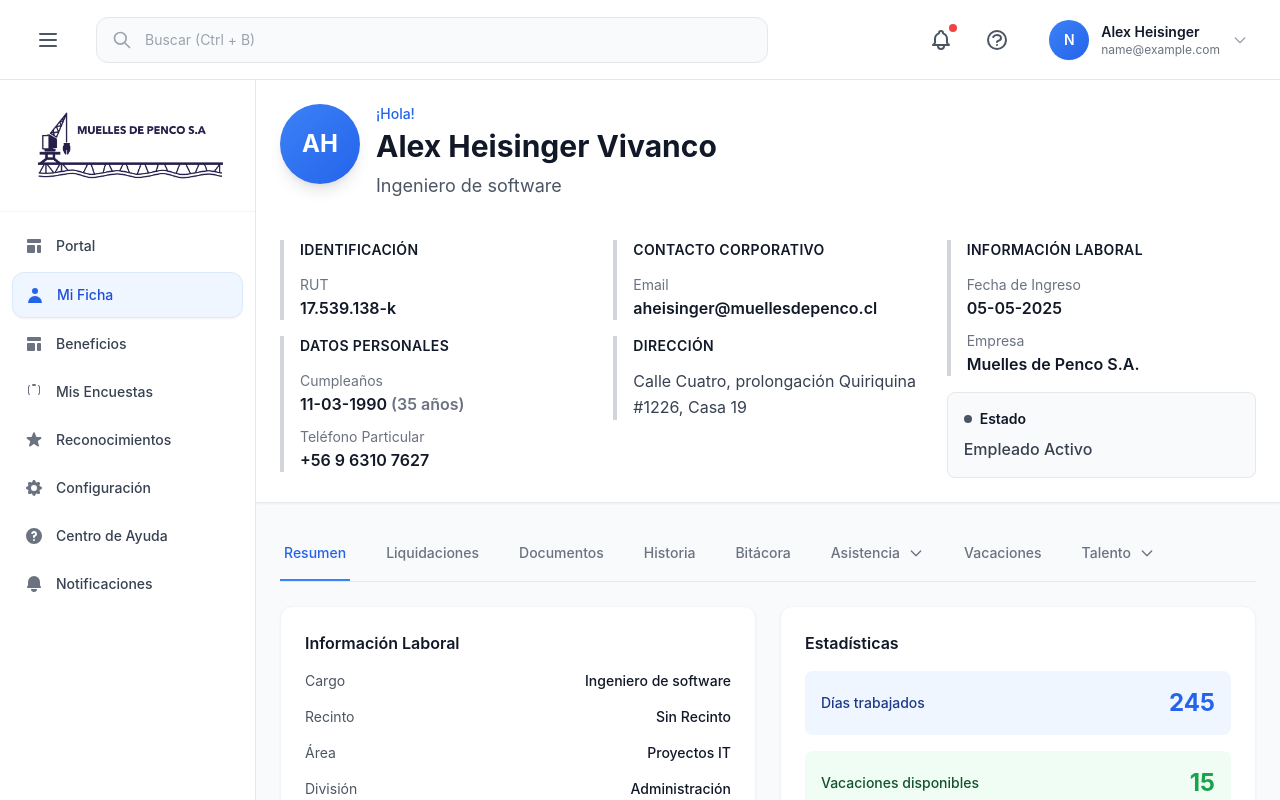
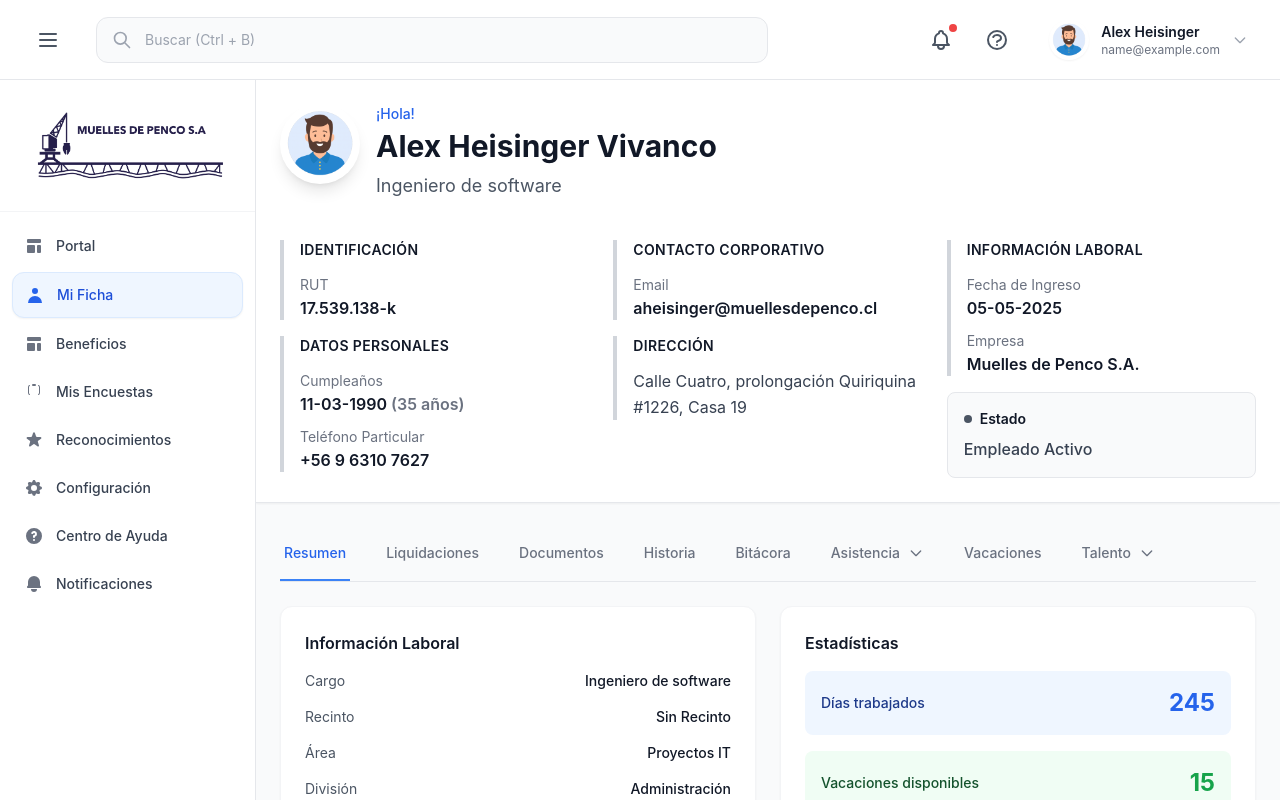
Before and after one commit to AlexHeisinger09/Seven, a React (Vite) app: page / in a window 1280 px wide. Both pictures are taken after typing "name@example.com" into the empty fields and a click on the button "Siguiente". Shown: the top 800 px of the page. Built offline with nearby package versions, Linux system fonts and the light colour scheme.

Commit message:
maqueta frontend lista

```diff
--- /dev/null
+++ b/src/components/Avatar.tsx
@@ -0,0 +1,111 @@
+// src/components/Avatar.tsx
+import React from 'react';
+
+// 1. DEFINIR LAS PROPIEDADES QUE ACEPTA EL COMPONENTE
+interface AvatarProps {
+  src?: string;           // URL de imagen personalizada (opcional)
+  alt?: string;           // Texto alternativo para la imagen (opcional)
+  name?: string;          // Nombre de la persona (opcional)
+  gender?: 'male' | 'female' | 'other'; // Género (opcional)
+  size?: 'sm' | 'md' | 'lg' | 'xl';     // Tamaño del avatar (opcional)
+  className?: string;     // Clases CSS adicionales (opcional)
+}
+
+// 2. DEFINIR LOS TAMAÑOS DISPONIBLES
+const sizeClasses = {
+  sm: 'w-8 h-8',      // 32px × 32px
+  md: 'w-10 h-10',    // 40px × 40px
+  lg: 'w-16 h-16',    // 64px × 64px
+  xl: 'w-20 h-20'     // 80px × 80px
+};
+
+// 3. FUNCIÓN PARA DETECTAR GÉNERO BASADO EN EL NOMBRE
+const inferGenderFromName = (name: string): 'male' | 'female' => {
+  // Lista básica de nombres femeninos comunes en español
+  const femaleNames = [
+    'ana', 'maria', 'carmen', 'laura', 'sofia', 'valentina',
+    'isabella', 'alejandra', 'andrea', 'carolina', 'fernanda',
+    'paula', 'camila', 'natalia', 'daniela', 'gabriela'
+  ];
+
+  // Extraer el primer nombre y convertirlo a minúsculas
+  const firstName = name.toLowerCase().split(' ')[0];
+
+  // Si está en la lista de nombres femeninos, devolver 'female', sino 'male'
+  return femaleNames.includes(firstName) ? 'female' : 'male';
+};
+
+// 4. COMPONENTE PRINCIPAL
+export function Avatar({
+  src,                    // Imagen personalizada
+  alt,
+  name = '',              // Valor por defecto: cadena vacía
+  gender,                 // Puede ser undefined
+  size = 'md',            // Valor por defecto: tamaño mediano
+  className = ''          // Valor por defecto: sin clases adicionales
+}: AvatarProps) {
+
+  // 5. DETERMINAR EL GÉNERO
+  // Si no se proporciona género, intentar detectarlo del nombre
+  const detectedGender = gender || inferGenderFromName(name);
+
+  // 6. CASO 1: SI HAY IMAGEN PERSONALIZADA
+  if (src) {
+    return (
+      <div className={`${sizeClasses[size]} rounded-full overflow-hidden ${className}`}>
+        <img
+          src={src}
+          alt={alt || name}
+          className="w-full h-full object-cover"
+          onError={(e) => {
+            // Si falla la carga de la imagen personalizada,
+            // cambiar a imagen genérica
+            const target = e.target as HTMLImageElement;
+            target.src = detectedGender === 'female' ? '/woman.png' : '/men.png';
+          }}
+        />
+      </div>
+    );
+  }
+
+  // 7. CASO 2: USAR IMAGEN GENÉRICA
+  const genericImage = detectedGender === 'female' ? '/woman.png' : '/men.png';
+
+  return (
+    <div className={`${sizeClasses[size]} rounded-full overflow-hidden ${className}`}>
+      <img
+        src={genericImage}
+        alt={alt || name || 'Avatar'}
+        className="w-full h-full object-cover"
+        onError={(e) => {
+          // 8. CASO 3: FALLBACK FINAL - MOSTRAR INICIALES
+          // Si las imágenes genéricas también fallan
+          const target = e.target as HTMLImageElement;
+          const parent = target.parentElement;
+
+          if (parent) {
+            // Extraer iniciales del nombre
+            const initials = name
+              .split(' ')                    // Dividir por espacios
+              .map(word => word.charAt(0))   // Tomar primera letra de cada palabra
+              .join('')                      // Unir las letras
+              .substring(0, 2)               // Tomar máximo 2 caracteres
+              .toUpperCase() || '?';         // Convertir a mayúsculas, '?' si está vacío
+
+            // Determinar tamaño del texto según el tamaño del avatar
+            const textSize = size === 'sm' ? 'text-xs' :
+                           size === 'lg' ? 'text-lg' :
+                           size === 'xl' ? 'text-xl' : 'text-sm';
+
+            // Reemplazar la imagen con un div que contiene las iniciales
+            parent.innerHTML = `
+              <div class="w-full h-full bg-gradient-to-br from-blue-500 to-blue-600 flex items-center justify-center">
+                <span class="text-white font-semibold ${textSize}">${initials}</span>
+              </div>
+            `;
+          }
+        }}
+      />
+    </div>
+  );
+}
--- a/src/components/Header.tsx
+++ b/src/components/Header.tsx
@@ -1,5 +1,7 @@
+// src/components/Header.tsx
 import React, { useState, useRef, useEffect } from 'react';
 import type { HeaderProps } from '../types';
+import { Avatar } from './Avatar';
 
 interface ExtendedHeaderProps extends HeaderProps {
   isSidebarOpen: boolean;
@@ -140,11 +142,11 @@ export function Header({
             className="flex items-center gap-3 ml-3 p-2 rounded-xl hover:bg-gray-50 transition-colors cursor-pointer"
             onClick={handleProfileClick}
           >
-            <div className="w-10 h-10 bg-gradient-to-br from-blue-500 to-blue-600 rounded-full flex items-center justify-center shadow-sm">
-              <span className="text-white text-sm font-semibold">
-                {user.email.charAt(0).toUpperCase()}
-              </span>
-            </div>
+            <Avatar
+              name="Alex Heisinger"
+              size="md"
+              className="shadow-sm"
+            />
             <div className="hidden sm:block">
               <div className="text-sm font-semibold text-gray-900">
                 Alex Heisinger
--- a/src/components/Login.tsx
+++ b/src/components/Login.tsx
@@ -75,7 +75,7 @@ export function Login({ onSuccess }: LoginProps) {
                   <input
                     type="email"
                     className="flex-1 py-4 px-4 text-gray-900 bg-transparent outline-none placeholder-gray-500"
-                    placeholder="tu@empresa.com"
+                    placeholder="tu@correo.com"
                     value={state.email}
                     onChange={(e) => updateState({ email: e.target.value })}
                     aria-invalid={!!state.error}
--- a/src/components/index.ts
+++ b/src/components/index.ts
@@ -1,4 +1,7 @@
+
+// src/components/index.ts
 export { Login } from './Login';
 export { Header } from './Header';
 export { Sidebar } from './Sidebar';
+export { Avatar } from './Avatar';
 export { Content } from '../seven/ContenidoEjemplo/Content';
--- a/src/seven/MiFicha/MiFicha.tsx
+++ b/src/seven/MiFicha/MiFicha.tsx
@@ -1,5 +1,6 @@
 // src/seven/MiFicha/MiFicha.tsx
 import { useState } from 'react';
+import { Avatar } from '../../components/Avatar';
 
 interface MiFichaProps {
   isSidebarCollapsed?: boolean;
@@ -169,9 +170,11 @@ export function MiFicha({ isSidebarCollapsed = false }: MiFichaProps) {
         <div className="bg-white shadow-sm border-b border-gray-200 p-6 mb-6">
           {/* Información principal con foto y nombre */}
           <div className="flex items-start gap-4 mb-6">
-            <div className="w-20 h-20 bg-gradient-to-br from-blue-500 to-blue-600 rounded-full flex items-center justify-center shadow-lg flex-shrink-0">
-              <span className="text-white text-2xl font-bold">AH</span>
-            </div>
+            <Avatar
+              name="Alex Heisinger Vivanco"
+              size="xl"
+              className="shadow-lg flex-shrink-0"
+            />
             <div className="flex-1">
               <div className="flex items-center gap-2 mb-1">
                 <span className="text-blue-600 text-sm font-medium">¡Hola!</span>
--- a/src/seven/Portal/Portal.tsx
+++ b/src/seven/Portal/Portal.tsx
@@ -1,4 +1,6 @@
 // src/seven/Portal/Portal.tsx
+import { Avatar } from '../../components/Avatar';
+
 interface PortalProps {
   isSidebarCollapsed?: boolean;
 }
@@ -13,6 +15,7 @@ interface Post {
   time: string;
   image?: string;
   profileImage?: string;
+  personName?: string;
   likes?: number;
   comments?: number;
   icon?: React.ReactNode;
@@ -28,7 +31,7 @@ export function Portal({ isSidebarCollapsed = false }: PortalProps) {
       author: 'Muelles de Penco',
       date: '10 de septiembre',
       time: '11:30 AM',
-      image: '/api/placeholder/800/400',
+      image: 'https://media.licdn.com/dms/image/v2/D4E22AQHtOsNvsGgafQ/feedshare-shrink_1280/B4EZSEKHo1HgAw-/0/1737384034529?e=1760572800&v=beta&t=iy2MLpmhLTvbz80gEcQP2jAbYo6nx7SFP4RQnEqoqWI',
       icon: (
         <div className="w-10 h-10 bg-blue-100 rounded-lg flex items-center justify-center">
           <img src="/logo.png" alt="Logo" className="w-8 h-8" />
@@ -43,7 +46,7 @@ export function Portal({ isSidebarCollapsed = false }: PortalProps) {
       author: 'Muelles de Penco',
       date: '27 de agosto',
       time: '08:00 AM',
-      profileImage: '/api/placeholder/120/120',
+      personName: 'Rodrigo Andrés Flores',
       likes: 3,
       icon: (
         <div className="w-10 h-10 bg-gradient-to-br from-blue-500 to-red-500 rounded-full flex items-center justify-center">
@@ -59,7 +62,8 @@ export function Portal({ isSidebarCollapsed = false }: PortalProps) {
       author: 'Muelles de Penco',
       date: '15 de julio',
       time: '04:30 PM',
-      image: '/api/placeholder/800/600',
+      image: 'https://bukwebapp-enterprise-chile.s3.amazonaws.com/muellesdepenco/employee_portal/mural_photo/url/1919/b07e6732-b786-447a-bd4a-04144a1388a7-Ingresos_para_BUK.png',
+      personName: 'Jonathan Campos Toloza',
       icon: (
         <div className="w-10 h-10 bg-blue-100 rounded-lg flex items-center justify-center">
           <img src="/logo.png" alt="Logo" className="w-8 h-8" />
@@ -112,18 +116,19 @@ export function Portal({ isSidebarCollapsed = false }: PortalProps) {
           </div>
         )}
 
-        {/* Perfil especial para cumpleaños */}
-        {post.type === 'celebration' && post.profileImage && (
+        {/* Perfil especial para cumpleaños y bienvenidas */}
+        {(post.type === 'celebration' || post.type === 'welcome') && post.personName && (
           <div className="p-6">
             <div className="flex flex-col items-center text-center">
-              <div className="w-24 h-24 rounded-full overflow-hidden mb-3 border-4 border-blue-100">
-                <img
-                  src={post.profileImage}
-                  alt="Profile"
-                  className="w-full h-full object-cover"
-                />
-              </div>
-              <h4 className="font-semibold text-gray-900">Rodrigo Andrés Flores</h4>
+              <Avatar
+                name={post.personName}
+                size="lg"
+                className="mb-3 border-4 border-blue-100 shadow-lg"
+              />
+              <h4 className="font-semibold text-gray-900">{post.personName}</h4>
+              {post.type === 'welcome' && (
+                <p className="text-sm text-gray-600 mt-1">Nuevo integrante</p>
+              )}
             </div>
           </div>
         )}
```
Also changed, not shown: public/logo_muelles.png (deleted).
